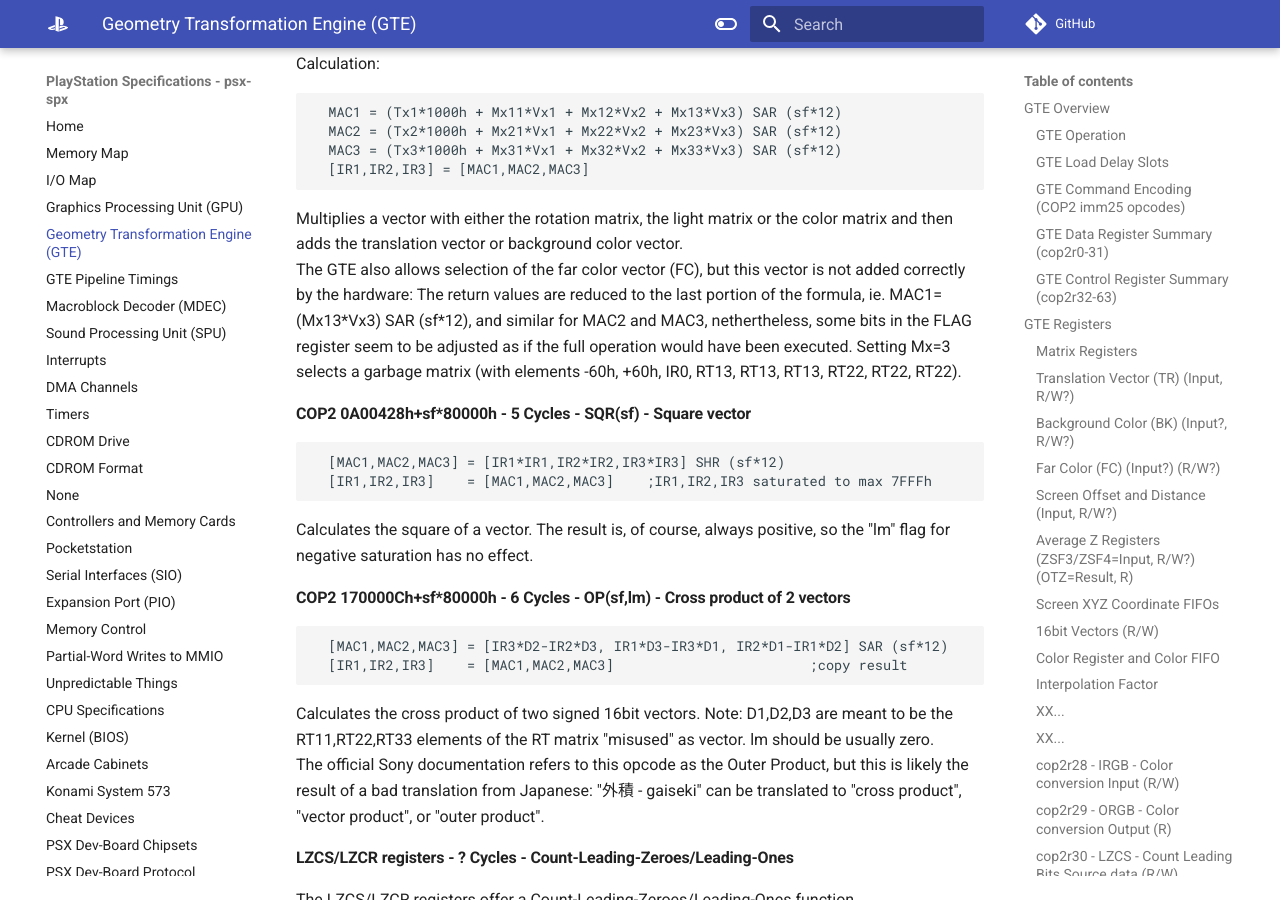
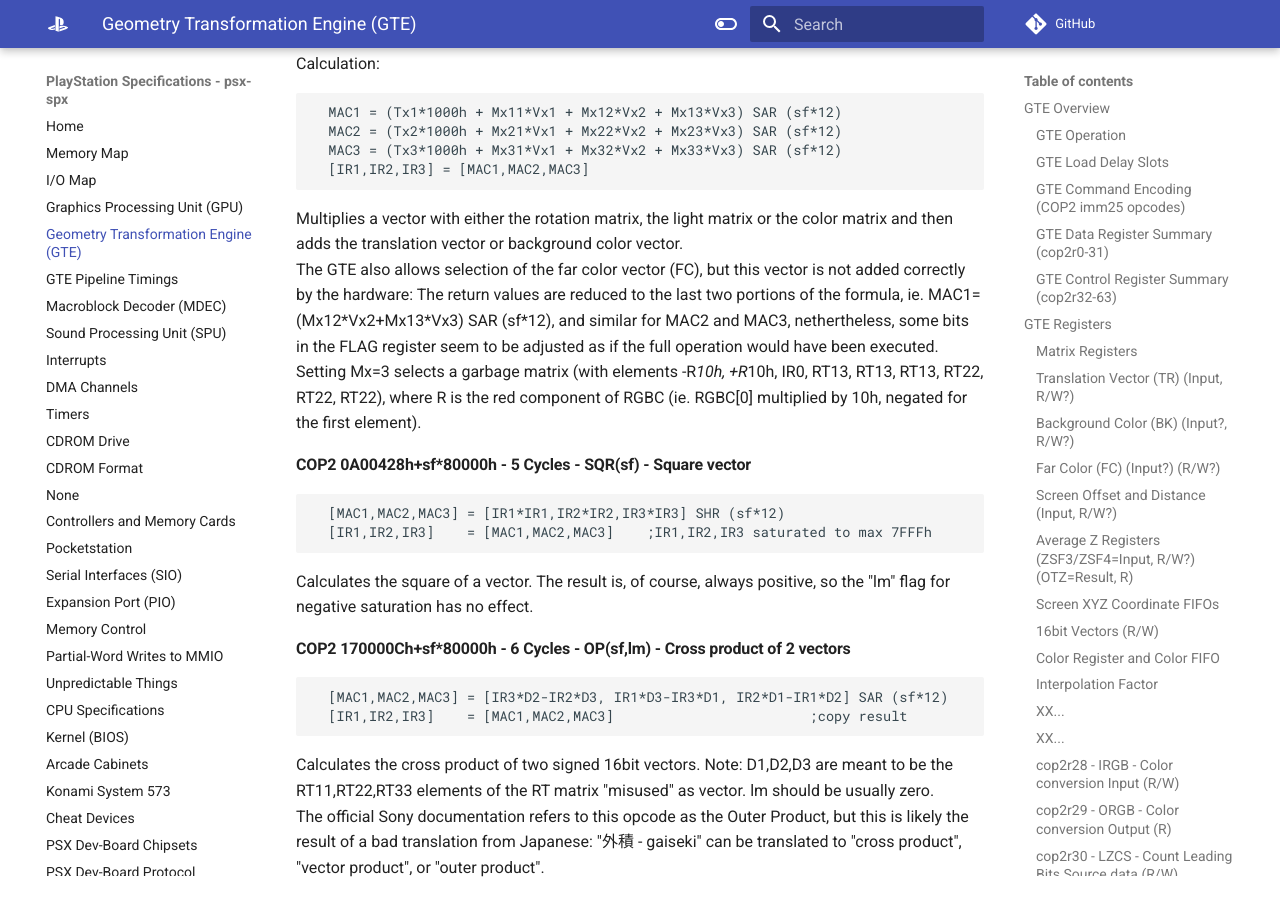
Before and after one commit to psx-spx/psx-spx.github.io, an MkDocs documentation site: the page built from docs/geometrytransformationenginegte.md, in a window 1280 px wide and 900 px high, scrolled down 10436 px. Built offline with MkDocs 1.6.1 and Material for MkDocs 9.7.7, drawn with Linux system fonts in a browser that asks for light colours; comment, search, counter and statistics services are not loaded.

Commit message:
GTE: Fix notes about buggy MVMVA configuration

````diff
--- a/docs/geometrytransformationenginegte.md
+++ b/docs/geometrytransformationenginegte.md
@@ -484,10 +484,12 @@
 color matrix and then adds the translation vector or background color vector.<br/>
 The GTE also allows selection of the far color vector (FC), but this vector is
 not added correctly by the hardware: The return values are reduced to the last
-portion of the formula, ie. MAC1=(Mx13\*Vx3) SAR (sf\*12), and similar for MAC2
+two portions of the formula, ie. MAC1=(Mx12\*Vx2+Mx13\*Vx3) SAR (sf\*12), and similar for MAC2
 and MAC3, nethertheless, some bits in the FLAG register seem to be adjusted as
 if the full operation would have been executed. Setting Mx=3 selects a garbage
-matrix (with elements -60h, +60h, IR0, RT13, RT13, RT13, RT22, RT22, RT22).<br/>
+matrix (with elements -R*10h, +R*10h, IR0, RT13, RT13, RT13, RT22, RT22, RT22),
+where R is the red component of RGBC (ie. RGBC[0] multiplied by 10h, negated for
+the first element).<br/>
 
 #### COP2 0A00428h+sf\*80000h - 5 Cycles - SQR(sf) - Square vector
 ```
````
